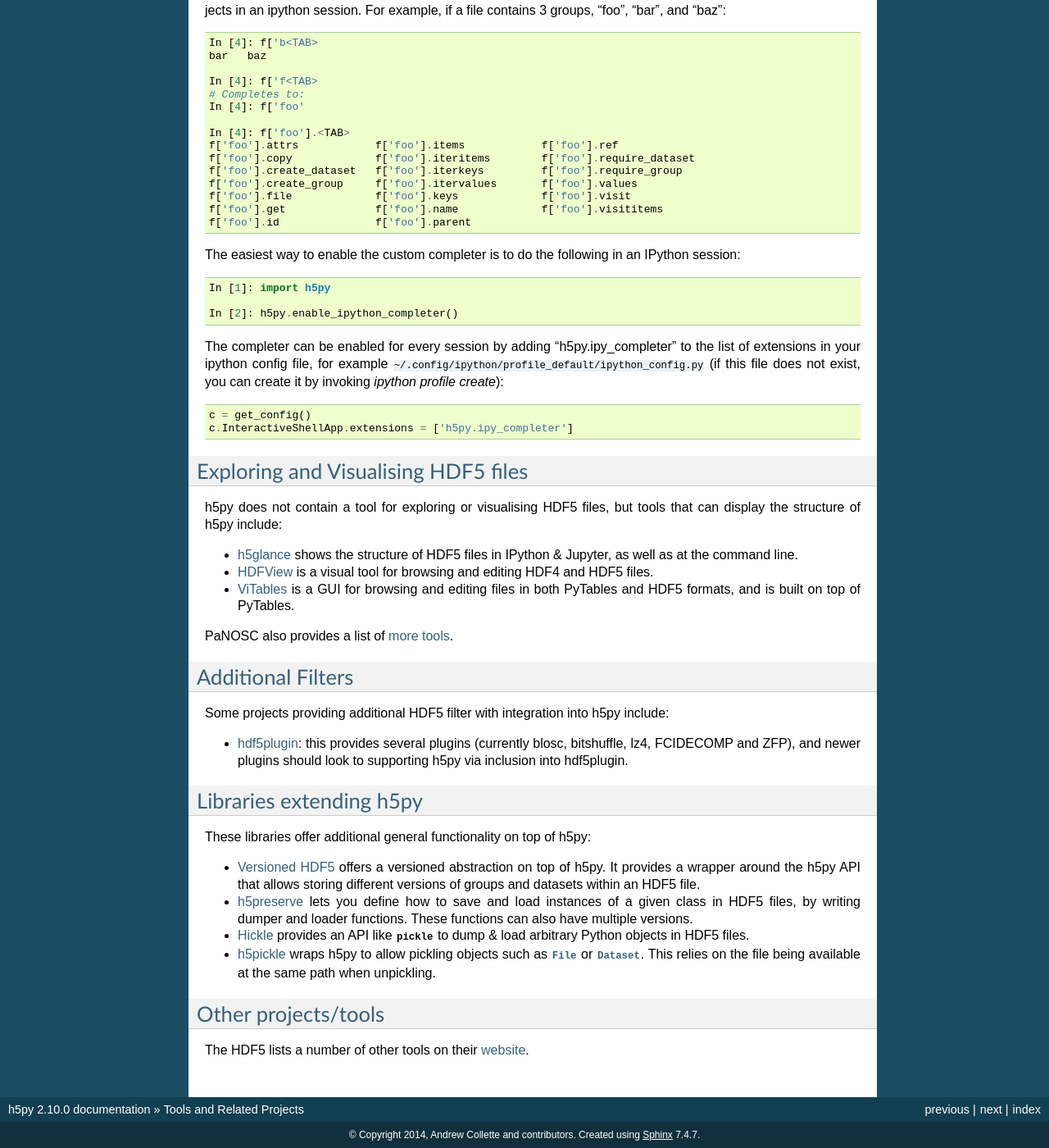
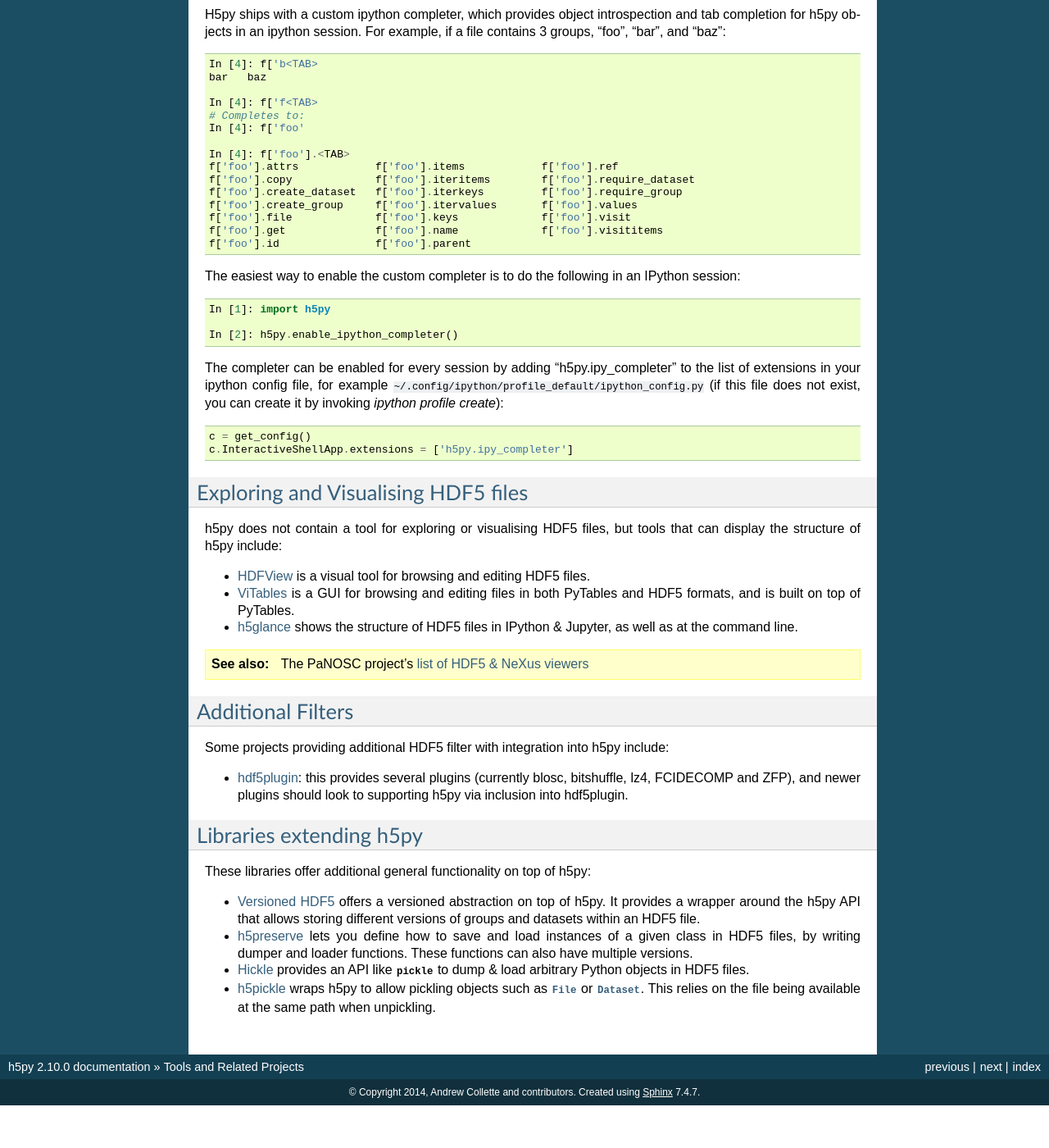
Before and after one commit to h5py/h5py, a Sphinx documentation site: the page built from docs/related_projects.rst, in a window 1280 px wide and 1400 px high, scrolled down 476 px. Shown: the whole window at 82% size. Built offline with Sphinx 7.4.7, drawn with Linux system fonts in a browser that asks for light colours; pages that are not in the unit, such as notebooks, are missing from menus; after the commit the page ends 1824 px from its top, so only the background shows below that; some of the changed text lies outside the part shown.

Commit message:
Some rearrangement of related projects page

```diff
--- a/docs/related_projects.rst
+++ b/docs/related_projects.rst
@@ -13,6 +13,11 @@
 take advantage of some of HDF5's features. h5py provides a comparison between
 the two projects (see :ref:`h5py_pytable_cmp`), as does the
 `PyTables project <https://www.pytables.org/FAQ.html#how-does-pytables-compare-with-the-h5py-project>`_.
+
+.. seealso::
+
+   `HDF Group's list of HDF5 tools
+   <https://portal.hdfgroup.org/display/HDF5/HDF5+Tools+by+Category>`_
 
 .. contents::
    :local:
@@ -61,16 +66,17 @@
 h5py does not contain a tool for exploring or visualising HDF5 files, but tools
 that can display the structure of h5py include:
 
+* `HDFView <https://confluence.hdfgroup.org/display/HDFVIEW/HDFView>`_ is a
+  visual tool for browsing and editing HDF5 files.
+* `ViTables <https://vitables.org/>`_ is a GUI for browsing and editing files
+  in both PyTables and HDF5 formats, and is built on top of PyTables.
 * `h5glance <https://github.com/European-XFEL/h5glance>`_ shows the structure
   of HDF5 files in IPython & Jupyter, as well as at the command line.
-* `HDFView <https://confluence.hdfgroup.org/display/HDFVIEW/HDFView>`_ is a
-  visual tool for browsing and editing HDF4 and HDF5 files.
-* `ViTables <https://vitables.org/>`_ is a GUI for browsing and editing files
-  in both PyTables and HDF5 formats, and is built on top of PyTables.
 
-PaNOSC also provides a list of
-`more tools <https://github.com/panosc-eu/panosc/blob/master/Work%20Packages/WP4%20Data%20analysis%20services/resources/hdf5-viewers.rst>`_.
+.. seealso::
 
+   The PaNOSC project's `list of HDF5 & NeXus viewers
+   <https://github.com/panosc-eu/panosc/blob/master/Work%20Packages/WP4%20Data%20analysis%20services/resources/hdf5-viewers.rst>`_
 
 Additional Filters
 ------------------
@@ -99,9 +105,3 @@
 * `h5pickle <https://github.com/DaanVanVugt/h5pickle>`_ wraps h5py to allow
   pickling objects such as :class:`.File` or :class:`.Dataset`. This relies on
   the file being available at the same path when unpickling.
-
-Other projects/tools
---------------------
-
-The HDF5 lists a number of other tools on their
-`website <https://portal.hdfgroup.org/display/support/Other+Tools>`_.
```
